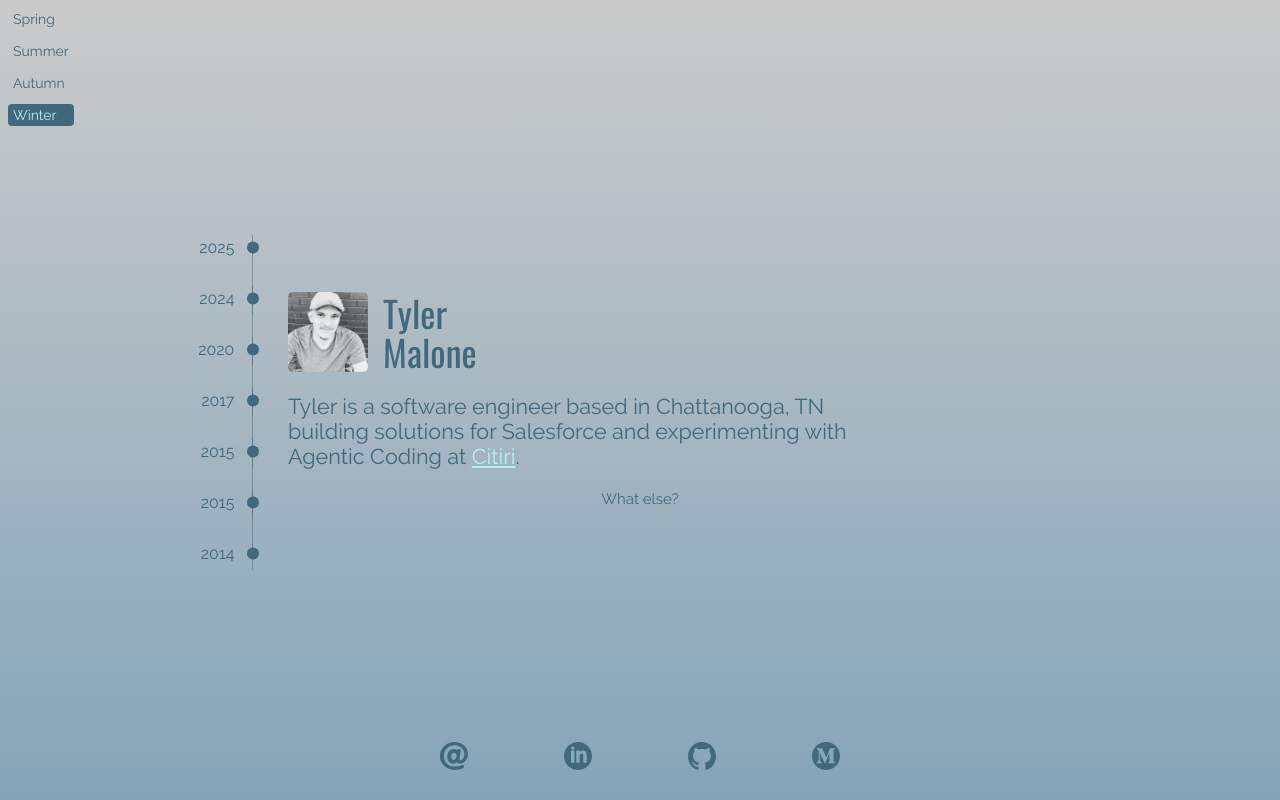
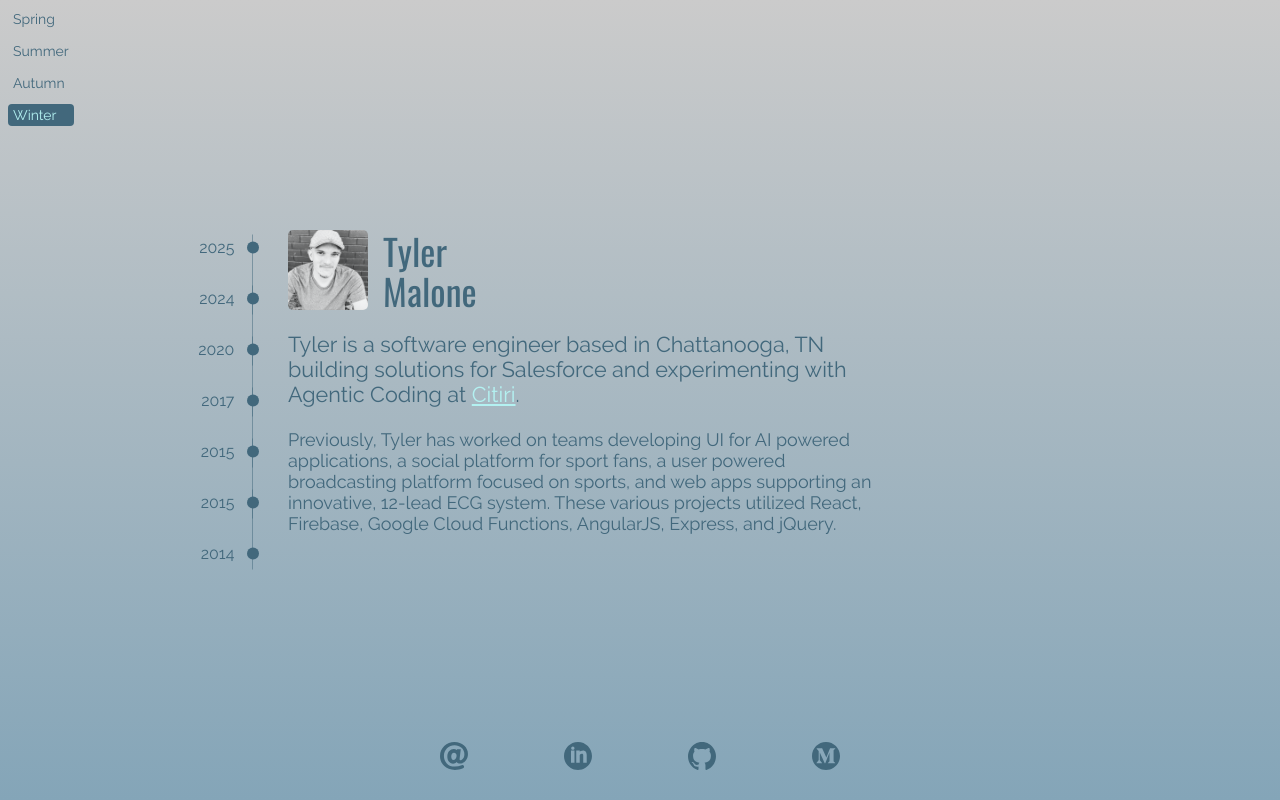
Before and after one commit to rtmalone/rtylermalone.com, a React (Create React App) app: page / in a window 1280 px wide. Built offline with nearby package versions, Linux system fonts and the light colour scheme.

Commit message:
Remove expand feature

```diff
--- a/src/components/Main.js
+++ b/src/components/Main.js
@@ -48,7 +48,7 @@ export default function Main() {
 
           {showPersonalBio ? (
             <div
-              className={`${styles.bio} ${expand ? styles.expand : styles.collapse}`}
+              className={styles.bio}
             >
               <p>
                 Tyler is a software engineer based in Chattanooga, TN building solutions
@@ -84,12 +84,6 @@ export default function Main() {
             </div>
           )}
         </div>
-
-        {showPersonalBio && (
-          <small onClick={() => setExpand(!expand)}>
-            {expand ? "Oh, that's nice." : "What else?"}
-          </small>
-        )}
     </>
   );
 }
--- a/src/components/styles/main.module.css
+++ b/src/components/styles/main.module.css
@@ -54,14 +54,6 @@ p {
 
 .employment {
   height: 120%;
-}
-
-.collapse {
-  height: 120px;
-}
-
-.expand {
-  height: 300px;
 }
 
 small {
@@ -122,14 +114,6 @@ small:hover {
   p {
     font-size: 1.2em;
   }
-
-  .collapse {
-    height: 100px;
-  }
-
-  .expand {
-    height: 228px;
-  }
 }
 
 @media (max-width: 768px) {
```
